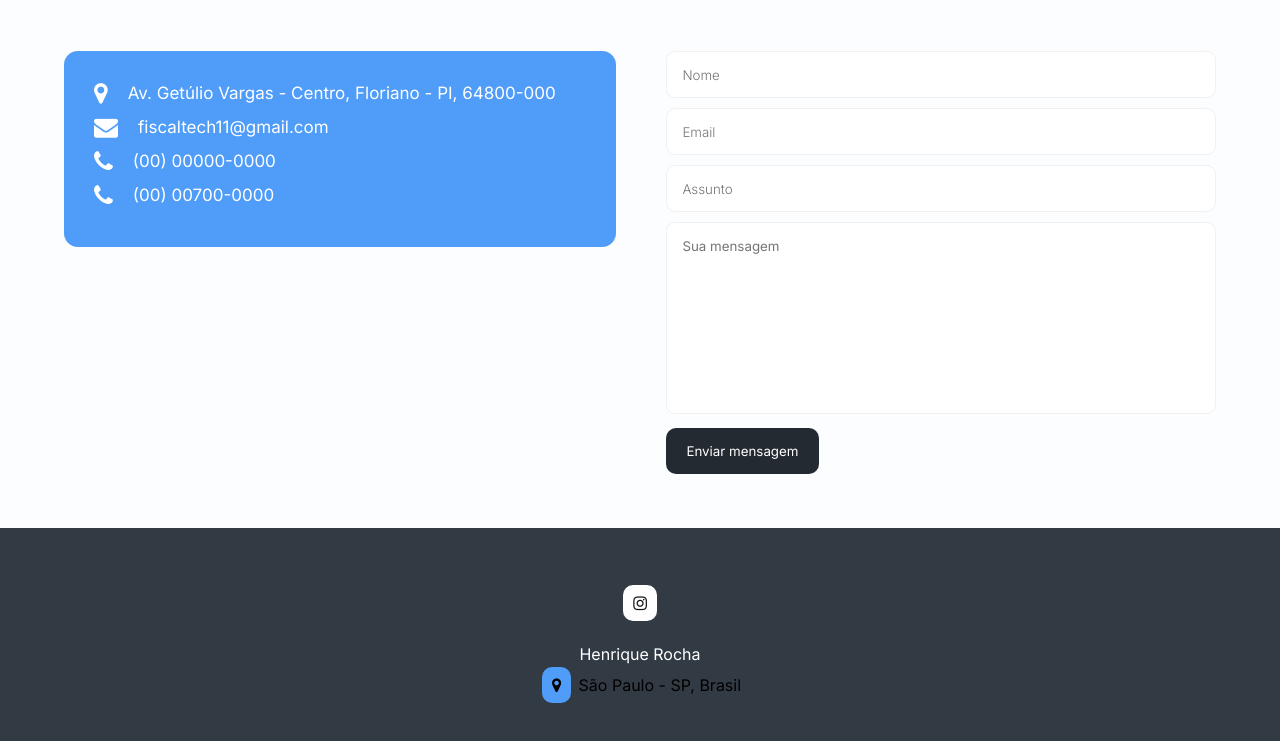
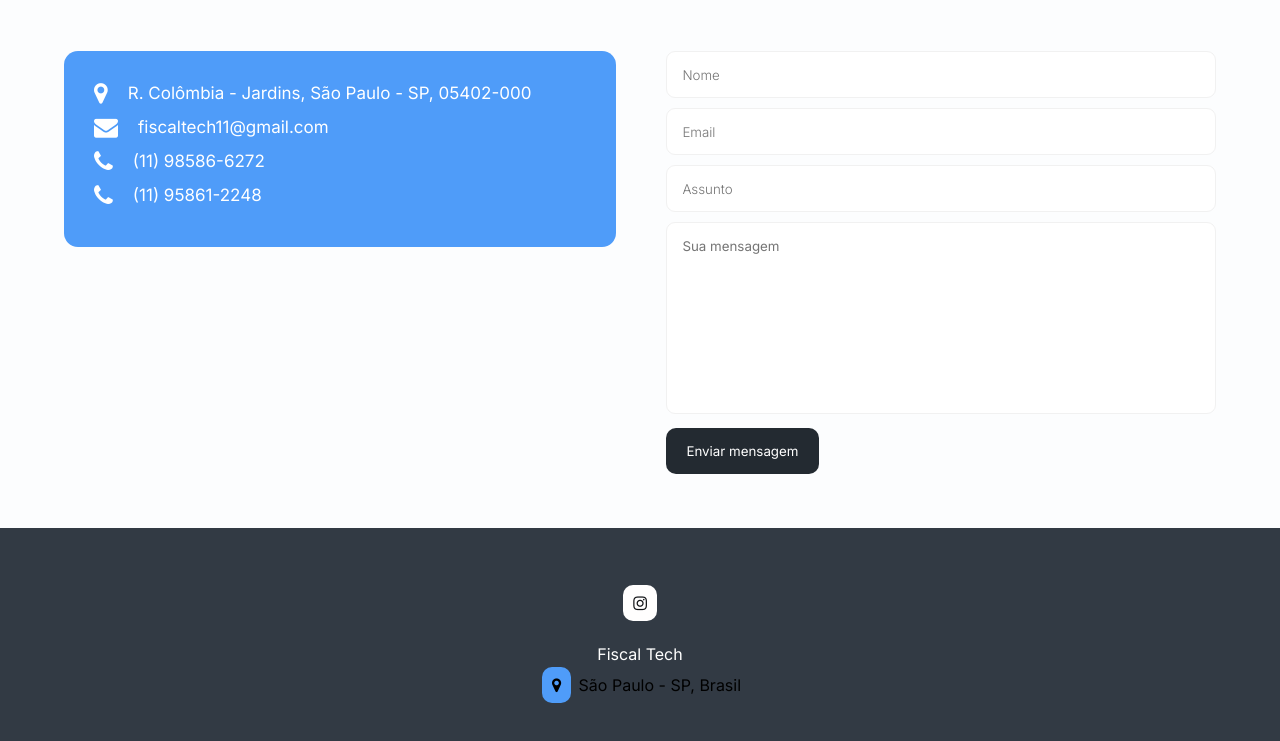
Before and after one commit to Henrique1351/FiscalTech, a plain HTML site: page contato.html in a window 1280 px wide. Shown: the part 1221-1962 px from the top of the page. Drawn offline with Linux system fonts and the light colour scheme; a script that the page names is missing.

Commit message:
Update contato.html

```diff
--- a/contato.html
+++ b/contato.html
@@ -5,7 +5,7 @@
     <meta charset="UTF-8">
     <meta http-equiv="X-UA-Compatible" content="IE=edge">
     <meta name="viewport" content="width=device-width, initial-scale=1.0">
-    <title>Contato | Website</title>
+    <title>Contato | Fiscal-Tech</title>
 
     <!-- Font awesome -->
     <link rel="stylesheet" href="https://cdnjs.cloudflare.com/ajax/libs/font-awesome/4.7.0/css/font-awesome.css"
@@ -53,8 +53,8 @@
         <div class="container">
             <div class="mapa">
                 <iframe
-                     src="https://www.google.com/maps/embed?pb=!1m18!1m12!1m3!1d3653.5714536024316!2d-46.66003022529069!3d-23.6912787663768!2m3!1f0!2f0!3f0!3m2!1i1024!2i768!4f13.1!3m3!1m2!1s0x94ce4569c07f3849%3A0x5ed47bf3f11eae3f!2sCEAP%20-%20Centro%20Educacional%20Assistencial%20Profissionalizante!5e0!3m2!1spt-BR!2sbr!4v1694980344834!5m2!1spt-BR!2sbr" width="100%" height="500" style="border:0;" allowfullscreen="" loading="lazy" referrerpolicy="no-referrer-when-downgrade">
-                    width="100%" height="500px" style="border:0;" allowfullscreen="" loading="lazy" referrerpolicy="no-referrer-when-downgrade">
+                     src=https://www.google.com/maps/embed?pb=!1m18!1m12!1m3!1d29254.71428548044!2d-46.69374831051744!3d-23.574214908273603!2m3!1f0!2f0!3f0!3m2!1i1024!2i768!4f13.1!3m3!1m2!1s0x94ce5778f964d3f9%3A0xb478f686d9bd662c!2sJardins%2C%20S%C3%A3o%20Paulo%20-%20SP!5e0!3m2!1spt-BR!2sbr!4v1697832814588!5m2!1spt-BR!2sbr" width="100%" height="500" style="border:0;" allowfullscreen="" loading="lazy" referrerpolicy="no-referrer-when-downgrade">
+
                 </iframe>
             </div>
 
@@ -62,7 +62,7 @@
                 <div class="left-side">
                     <div>
                         <i class="fa fa-map-marker"></i>
-                        <p>Av. Getúlio Vargas - Centro, Floriano - PI, 64800-000</p>
+                        <p>R. Colômbia - Jardins, São Paulo - SP, 05402-000</p>
                     </div>
 
                     <div>
@@ -72,12 +72,12 @@
 
                     <div>
                         <i class="fa fa-phone"></i>
-                        <p>(00) 00000-0000</p>
+                        <p>(11) 98586-6272</p>
                     </div>
 
                     <div>
                         <i class="fa fa-phone"></i>
-                        <p>(00) 00700-0000</p>
+                        <p>(11) 95861-2248</p>
                     </div>
                 </div>
 
@@ -104,7 +104,7 @@
                 <a href="https://www.instagram.com/fiscaltech4/"><i class="fa fa-instagram" aria-hidden="true"></i></a>
             </div>
 
-            <p>Henrique Rocha</p>
+            <p>Fiscal Tech</p>
             <span><i class="fa fa-map-marker local"></i> São Paulo - SP, Brasil</span>
         </div>
     </footer>
```
